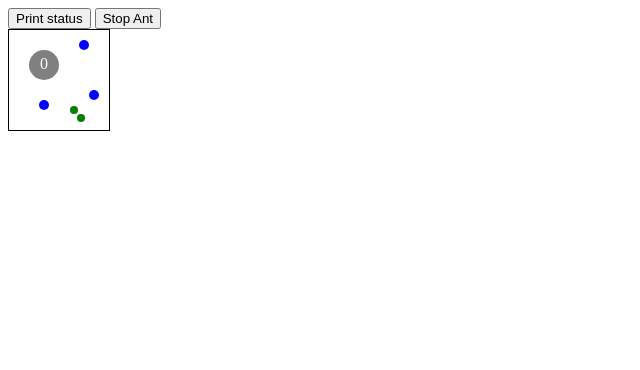
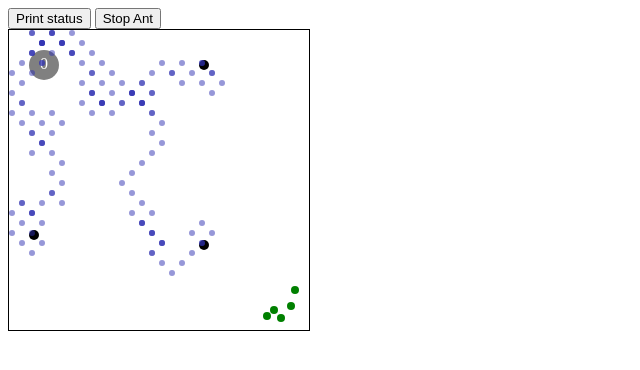
Before and after one commit to nicosocoro/ant-simulator, a plain HTML site: page index.html in a window 1280 px wide. Shown: the whole page, without its empty margins (0-640 px from the left). Drawn offline with Linux system fonts and the light colour scheme.

Commit message:
Leave anthill pheromones

```diff
--- a/index.html
+++ b/index.html
@@ -43,6 +43,14 @@
         border-radius: 50%;
         position: absolute;
     }
+
+    .pheromone-anthill {
+        width: 6px;
+        height: 6px;
+        background-color: rgba(45, 47, 177, 0.5);
+        border-radius: 50%;
+        position: absolute;
+    }
 </style>
 
 <body>
@@ -60,15 +68,13 @@
 <script src="./scripts/map.js"></script>
 <script src="./scripts/anthill.js"></script>
 <script src="./scripts/ant.js"></script>
+<script src="./scripts/ant-pheromone.js "></script>
 <script src="./scripts/position.js"></script>
 <script src="./scripts/state.js"></script>
+<script src="./scripts/main.js"></script>
 
 <script>
-    drawMap();
-    initializeAnthill();
-    spawnAnts();
-    spawnFood();
-    moveAntRepeatedly();
+    initialize();
 </script>
 
 </html>
--- /dev/null
+++ b/scripts/ant-pheromone.js
@@ -0,0 +1,36 @@
+const anthillPheromonesCycles = 100;
+
+function createAnthillPheromone(antProducer, cycle) {
+    const pheromone = {
+        id: 'pheromone-anthill-' + antProducer.id + '-' + cycle,
+        position: { x: antProducer.x, y: antProducer.y },
+        remainingCycles: anthillPheromonesCycles
+    };
+    anthillPheromones.push(pheromone);
+
+    const pheromoneInDom = document.createElement("div");
+    pheromoneInDom.id = pheromone.id;
+    pheromoneInDom.className = "pheromone-anthill";
+    pheromoneInDom.style.left = pheromone.position.x + "px";
+    pheromoneInDom.style.top = pheromone.position.y + "px";
+    document.getElementById("map").appendChild(pheromoneInDom);
+}
+
+function pheromone__onCycleCompleted() {
+    processAnthillPheromones(anthillPheromones);
+}
+
+function processAnthillPheromones(pheromones) {
+    for (let i = pheromones.length - 1; i >= 0; i--) {
+        const pheromone = pheromones[i];
+        pheromone.remainingCycles--;
+
+        if (pheromone.remainingCycles <= 0) {
+            const pheromoneInDom = document.getElementById(pheromone.id);
+            if (pheromoneInDom) {
+                pheromoneInDom.remove();
+            }
+            pheromones.splice(i, 1);
+        }
+    }
+}
--- a/scripts/ant.js
+++ b/scripts/ant.js
@@ -1,3 +1,22 @@
+function move(ant) {
+    const newX = ant.x + (10 * getRandomDirection());
+    const newY = ant.y + (10 * getRandomDirection());
+    if (newX < 0 || newX > mapWidth - 10 || newY < 0 || newY > mapHeight - 10) {
+        return;
+    }
+
+    ant.x = newX;
+    ant.y = newY;
+
+    const antInDom = document.getElementById(ant.id);
+    antInDom.style.left = ant.x + "px";
+    antInDom.style.top = ant.y + "px";
+
+    tryPickFood(ant);
+    tryToDeliverFood(ant);
+    createAnthillPheromone({ x: ant.x, y: ant.y });
+}
+
 function tryPickFood(ant) {
     if (canPickFood(ant)) {
         pickFood(ant);
--- /dev/null
+++ b/scripts/main.js
@@ -0,0 +1,19 @@
+function initialize() {
+    drawMap();
+    initializeAnthill();
+    spawnAnts();
+    spawnFood();
+
+    run();
+}
+
+async function run() {
+    while (runnning) {
+        for (const ant of antsInMap) {
+            move(ant);
+        }
+
+        pheromone__onCycleCompleted();
+        await sleep(timeBetweenMovesMs);
+    }
+}
--- a/scripts/map.js
+++ b/scripts/map.js
@@ -1,5 +1,5 @@
-const mapWidth = 100;
-const mapHeight = 100;
+const mapWidth = 300;
+const mapHeight = 300;
 const antAmount = 3;
 const foodAmount = 5;
 const timeBetweenMovesMs = 100;
--- a/scripts/state.js
+++ b/scripts/state.js
@@ -4,6 +4,8 @@ const anthill = {
     position: { x: 20, y: 20 },
     radius: 15
 };
+
+const anthillPheromones = [];
 
 let foodCollectedInHill = 0;
 let runnning = true;
@@ -17,6 +19,7 @@ function printStatus() {
     console.log("Ants with food pending to deliver: " + antsInMap.filter(ant => ant.hasFood).length);
     console.log("Foods in map: " + foodsInMap.length);
     console.log("Foods delivered: " + foodCollectedInHill);
+    console.log("Anthill pheromones: " + anthillPheromones.length);
 }
 
 function stop() {
@@ -37,27 +40,3 @@ function onFoodDelivered() {
     foodCollectedInHill++;
     updateFoodCount(foodCollectedInHill);
 }
-
-async function moveAntRepeatedly() {
-    while (runnning) {
-        for (const ant of antsInMap) {
-            const newX = ant.x + (10 * getRandomDirection());
-            const newY = ant.y + (10 * getRandomDirection());
-            if (newX < 0 || newX > mapWidth - 10 || newY < 0 || newY > mapHeight - 10) {
-                continue;
-            }
-
-            ant.x = newX;
-            ant.y = newY;
-
-            const antInDom = document.getElementById(ant.id);
-            antInDom.style.left = ant.x + "px";
-            antInDom.style.top = ant.y + "px";
-
-            tryPickFood(ant);
-            tryToDeliverFood(ant);
-        }
-
-        await sleep(timeBetweenMovesMs);
-    }
-}
```
